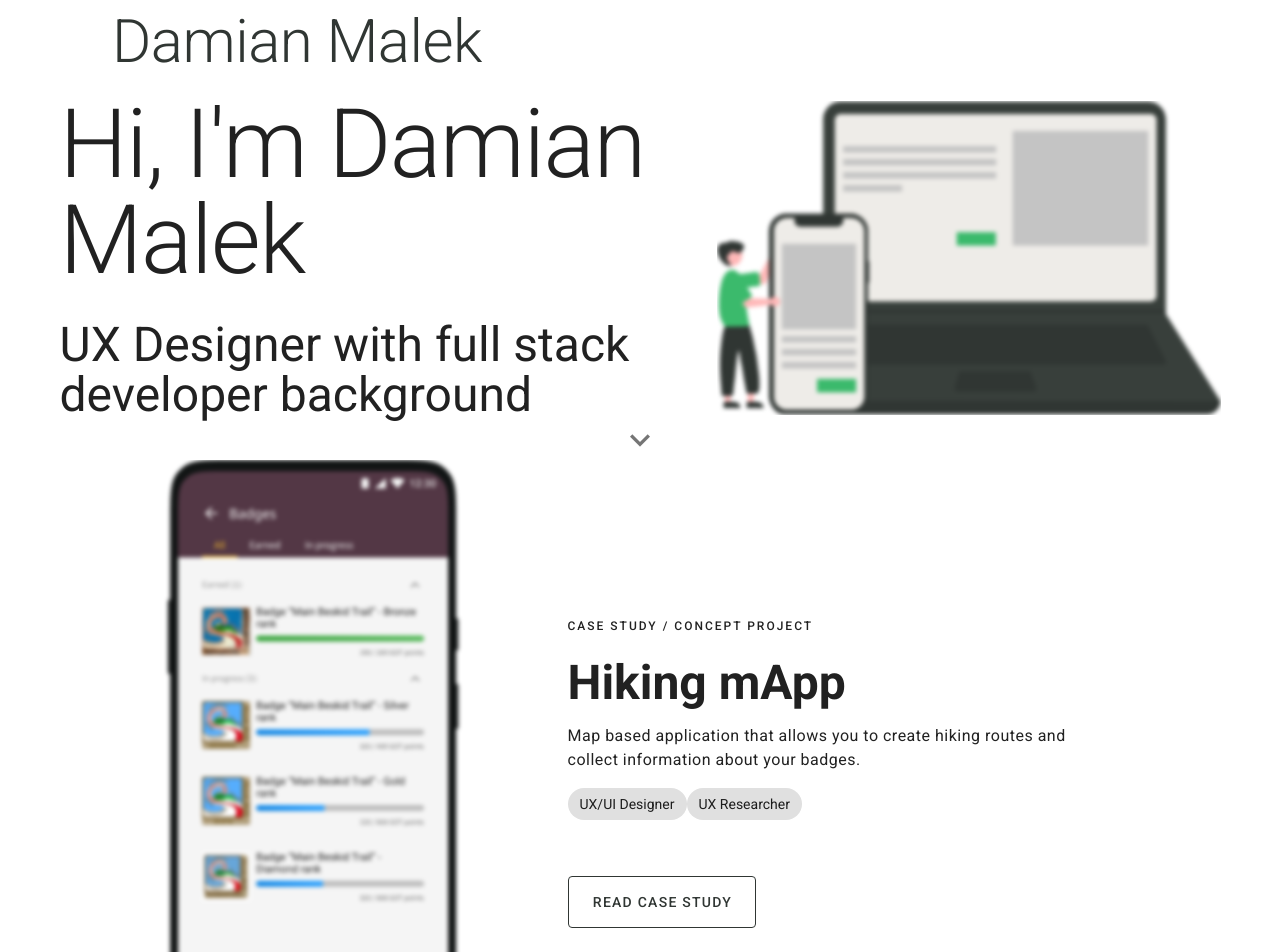
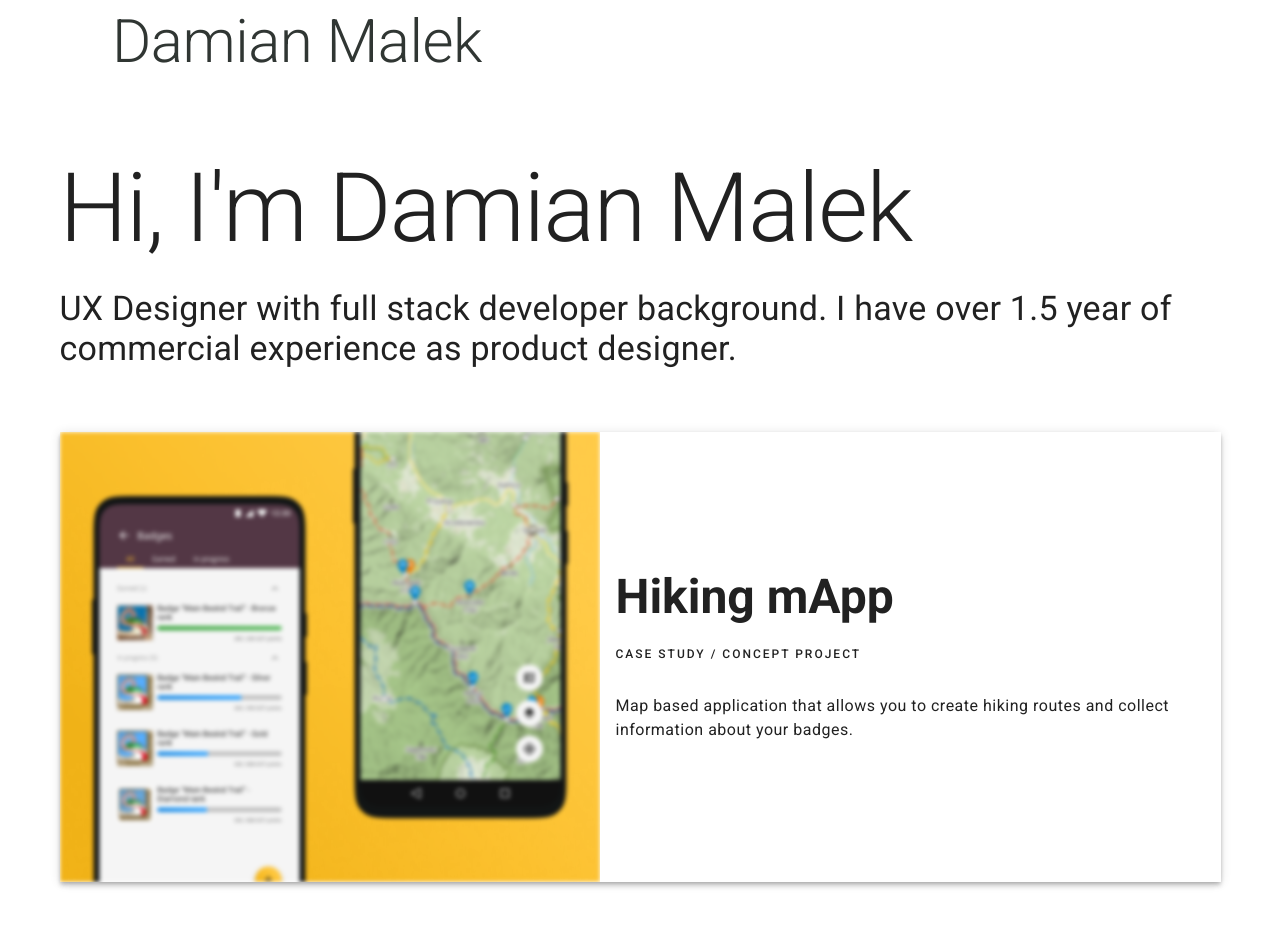
Before and after one commit to dmnmlk/portfolio, a Nuxt app: page / in a window 1280 px wide. Shown: the top 952 px of the page. Built offline with nearby package versions, Linux system fonts and the light colour scheme.

Commit message:
big update of homepage

```diff
--- a/assets/variables.scss
+++ b/assets/variables.scss
@@ -53,7 +53,7 @@ $headings: (
   ),
   'h4': (
     'size': 1.25rem,
-    'weight': 700,
+    'weight': 400,
     'line-height': 1.75rem,
     'letter-spacing': normal,
     'font-family': $body-font-family,
--- a/pages/index.vue
+++ b/pages/index.vue
@@ -1,8 +1,8 @@
 <template>
   <v-container>
-    <div class="above-the-fold d-flex flex-column justify-space-around align-center">
-      <div class="d-flex justify-space-between align-center">
-        <div>
+    <div class="d-flex flex-column justify-space-around align-center">
+      <div class="d-flex justify-space-between align-center" style="width: 100%;">
+        <div class="mw720 mt-16 mb-16">
           <div class="text-h1 mb-8">
             <div v-if="$vuetify.breakpoint.smAndUp">
               Hi, I'm Damian Malek
@@ -16,58 +16,50 @@
               </div>
             </div>
           </div>
-          <div class="text-h3">
-            UX Designer with full stack developer background
+          <div class="text-h4">
+            UX Designer with full stack developer background. I have over 1.5 year of commercial experience as product designer.
           </div>
-        </div>
-        <v-img
-          :src="require('~/assets/images/homepage/heroimg.png')"
-          :lazy-src="require('~/assets/images/homepage/heroimg.png')"
-          max-width="504px"
-          class="d-none d-md-block"
-        />
-      </div>
-      <div class="arrow-container">
-        <v-icon
-          class="arrow-down"
-          x-large
-          center
-        >
-          mdi-chevron-down
-        </v-icon>
-      </div>
-    </div>
-    <div>
-      <div class="d-flex justfy-space-between align-center flex-column flex-md-row">
-        <v-img
-          :src="require('~/assets/images/homepage/hiking_app.png')"
-          :lazy-src="require('~/assets/images/homepage/hiking_app.png')"
-          contain
-          :height="$vuetify.breakpoint.smAndDown ? '250px' : '618px'"
-          :max-width="$vuetify.breakpoint.smAndDown ? '100%' : '508px'"
-        />
-        <div class="cs-text mt-10 mt-md-0">
-          <div class="text-overline grey-color mb-4">
-            Case Study / Concept project
-          </div>
-          <div class="text-h3 mb-4 font-weight-bold">
-            Hiking mApp
-          </div>
-          <div class="text-body-1 mb-4">
-            Map based application that allows you to create hiking routes and collect information about your badges.
-          </div>
-          <div class="mb-4">
-            <v-chip>
-              UX/UI Designer
-            </v-chip>
-            <v-chip>
-              UX Researcher
-            </v-chip>
-          </div>
-          <ButtonHomepage />
         </div>
       </div>
     </div>
+    <NuxtLink to="/hiking-app-case-study" class="text-decoration-none menu-item text-body-1">
+      <v-hover
+        v-slot="{ hover }"
+      >
+        <v-card
+          tile
+          :elevation="hover ? 10 : 4"
+          class="d-flex align-center flex-column flex-md-row mx-sm-auto mx-md-0"
+          :max-width="$vuetify.breakpoint.smOnly ? '528px' : '100%'"
+        >
+          <v-img
+            :src="require('~/assets/images/homepage/hiking_app_rec.png')"
+            :lazy-src="require('~/assets/images/homepage/hiking_app_rec.png')"
+            contain
+            :max-width="$vuetify.breakpoint.smOnly ? '528px' : '100%'"
+          />
+          <div>
+            <v-card-title class="text-h3 font-weight-bold">
+              Hiking mApp
+            </v-card-title>
+            <v-card-text class="text-body-1">
+              <div class="text-overline grey-color mb-6">
+                Case Study / Concept project
+              </div>
+              Map based application that allows you to create hiking routes and collect information about your badges.
+              <!-- <div class="mt-6">
+                <v-chip label>
+                  UX/UI Designer
+                </v-chip>
+                <v-chip label>
+                  UX Researcher
+                </v-chip>
+              </div> -->
+            </v-card-text>
+          </div>
+        </v-card>
+      </v-hover>
+    </NuxtLink>
   </v-container>
 </template>
 
@@ -78,6 +70,23 @@ export default {
 </script>
 <style lang="scss" scoped>
   .cs-text {
-    max-width: 508px; // for 40px between text and image
+    max-width: 488px; // for 40px between text and image
+  }
+  .v-card:hover {
+    -moz-transform: translate(0px, -8px);
+    -ms-transform: translate(0px, -8px);
+    -o-transform: translate(0px, -8px);
+    -webkit-transform: translate(0px, -8px);
+    transform: translate(0px, -8px);
+    transition: 0.3s;
+  }
+
+  .v-card {
+    -moz-transform: translate(0px, 0px);
+    -ms-transform: translate(0px, 0px);
+    -o-transform: translate(0px, 0px);
+    -webkit-transform: translate(0px, 0px);
+    transform: translate(0px, 0px);
+    transition: 0.3s;
   }
 </style>
```
Also changed, not shown: assets/images/homepage/hiking_app_rec.png (added), 4 other files (tests, documents, lock files or other folders).
